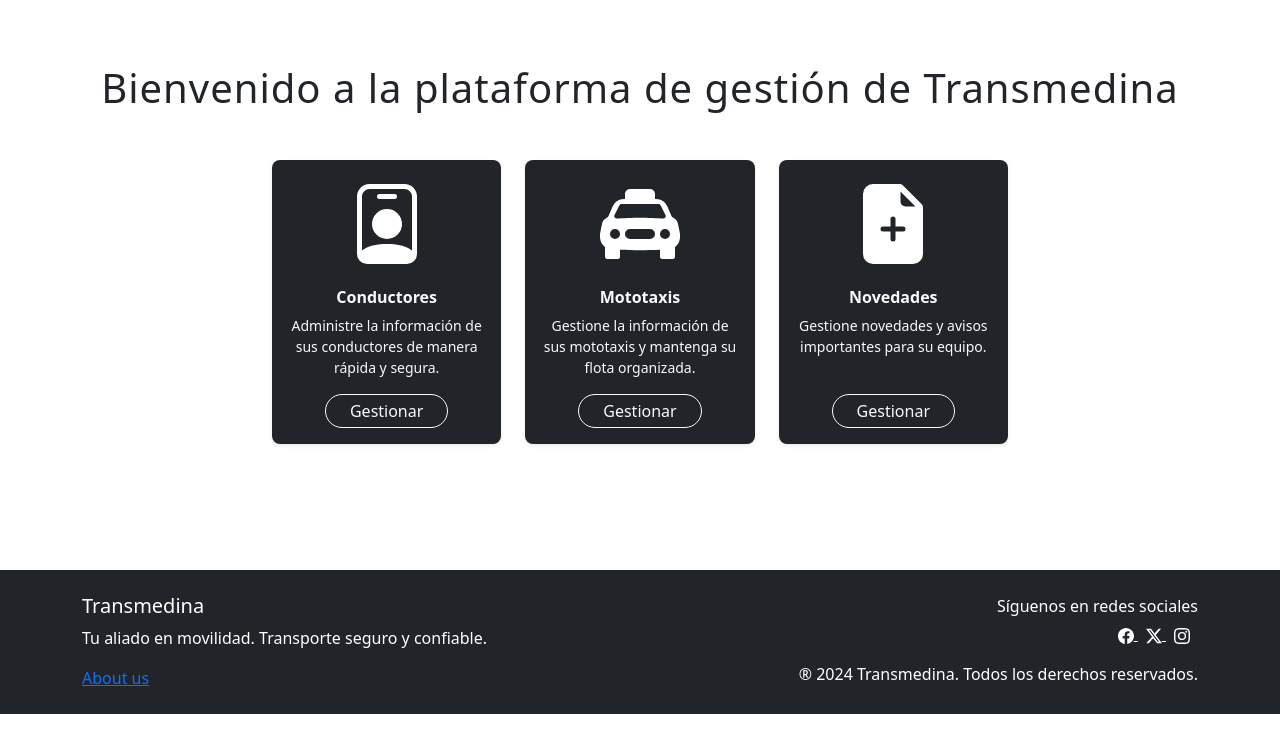
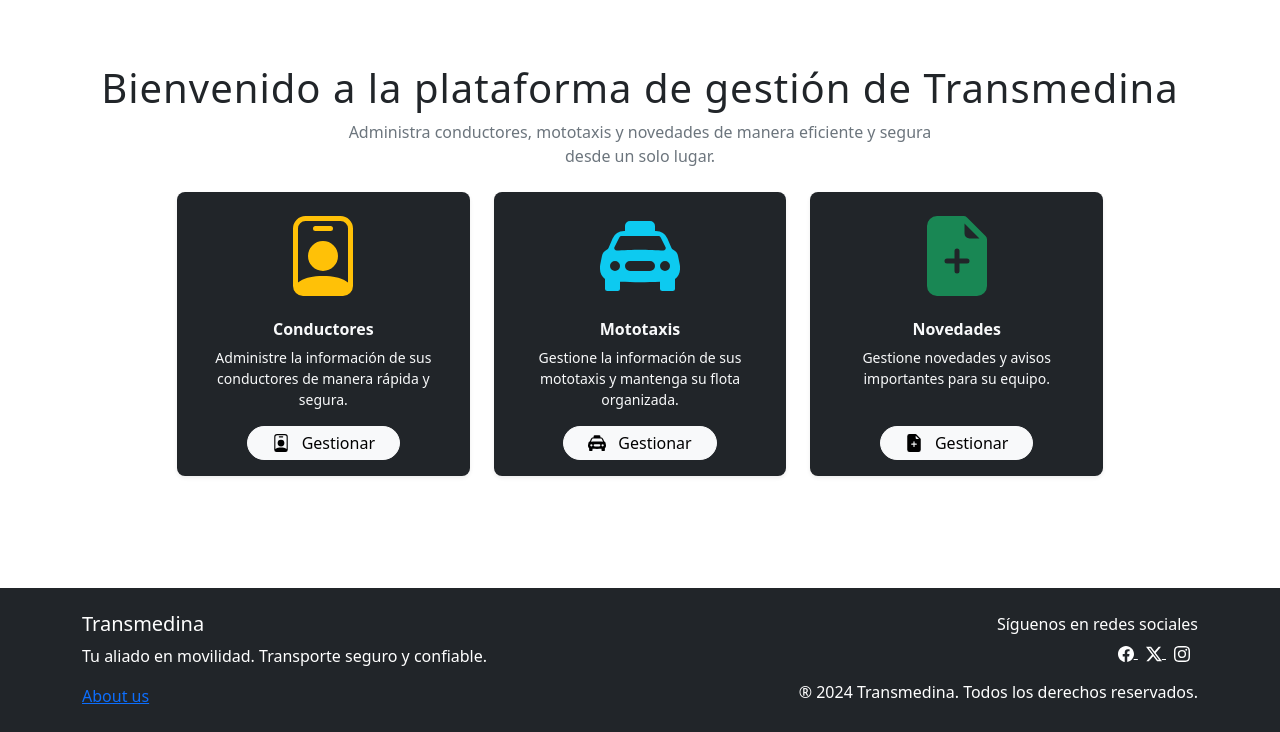
Before and after one commit to luiseurban/Transmedina_Project, a Django app: template conductores/templates/pages/home/home.html in a window 1280 px wide. Shown: the part 86-818 px from the top of the page. Run offline with Django 3.2, Linux system fonts and the light colour scheme; the template is opened without the code that fills it, so the values that code supplies are empty; some libraries are stand-ins or nearby versions.

Commit message:
Update home.html

```diff
--- a/conductores/templates/pages/home/home.html
+++ b/conductores/templates/pages/home/home.html
@@ -6,36 +6,75 @@
     <h1 class="text-center mt-5 fw-light" style="letter-spacing:1px;">
         Bienvenido a la plataforma de gestión de Transmedina
     </h1>
+    <p class="text-center text-secondary mt-2 mb-4" style="max-width: 600px; margin:auto;">
+        Administra conductores, mototaxis y novedades de manera eficiente y segura desde un solo lugar.
+    </p>
 </div>
 
-<div class="container mt-5">
+<div class="container mt-4 mb-5">
     <div class="row justify-content-center">
-        <div class="col-md-8 d-flex gap-4 justify-content-center">
+        <div class="col-12 col-md-10 d-flex flex-wrap gap-4 justify-content-center">
             <!-- Card 1 -->
-            <div class="card bg-dark border-0 rounded-3 shadow-sm d-flex flex-column" style="width: 15rem;">
-                <img src="/static/images/driver-image.svg" class="card-img-top mt-4 mb-2" alt="driver-image" style="width: 80px; height: 80px; margin:auto;">
+            <div class="card home-card bg-dark border-0 rounded-3 shadow-sm d-flex flex-column flex-grow-1"
+                 style="width: 15rem; min-width: 250px; transition: box-shadow .2s, transform .2s;"
+                 tabindex="0" aria-label="Gestionar conductores">
+                <div class="mt-4 mb-2 d-flex justify-content-center align-items-center">
+                    <svg width="80" height="80" fill="currentColor" aria-label="Conductores" class="text-warning">
+                        <use xlink:href="/static/images/sprite.svg#icon-person-badge" />
+                    </svg>
+                </div>
                 <div class="card-body text-light d-flex flex-column">
                     <h6 class="card-title fw-semibold text-center mb-2">Conductores</h6>
                     <p class="card-text small text-center mb-3">Administre la información de sus conductores de manera rápida y segura.</p>
-                    <a href="/conductores" class="btn btn-outline-light mt-auto mx-auto rounded-pill px-4 py-1">Gestionar</a>
+                    <a class="btn btn-light btn-gestionar mt-auto mx-auto rounded-pill px-4 py-1 d-flex align-items-center gap-2"
+                        aria-label="Gestionar conductores" href="/conductores">
+                        <svg width="18" height="18" fill="currentColor" class="me-1">
+                            <use xlink:href="/static/images/sprite.svg#icon-person-badge" />
+                        </svg>
+                        Gestionar
+                    </a>
                 </div>
             </div>
             <!-- Card 2 -->
-            <div class="card bg-dark border-0 rounded-3 shadow-sm d-flex flex-column" style="width: 15rem;">
-                <img src="/static/images/mototaxi-image.svg" class="card-img-top mt-4 mb-2" alt="mototaxi-image" style="width: 80px; height: 80px; margin:auto;">
+            <div class="card home-card bg-dark border-0 rounded-3 shadow-sm d-flex flex-column flex-grow-1"
+                 style="width: 15rem; min-width: 250px; transition: box-shadow .2s, transform .2s;"
+                 tabindex="0" aria-label="Gestionar mototaxis">
+                <div class="mt-4 mb-2 d-flex justify-content-center align-items-center">
+                    <svg width="80" height="80" fill="currentColor" aria-label="Mototaxis" class="text-info">
+                        <use xlink:href="/static/images/sprite.svg#icon-taxi-front-fill" />
+                    </svg>
+                </div>
                 <div class="card-body text-light d-flex flex-column">
                     <h6 class="card-title fw-semibold text-center mb-2">Mototaxis</h6>
                     <p class="card-text small text-center mb-3">Gestione la información de sus mototaxis y mantenga su flota organizada.</p>
-                    <a href="/mototaxis" class="btn btn-outline-light mt-auto mx-auto rounded-pill px-4 py-1">Gestionar</a>
+                    <a class="btn btn-light btn-gestionar mt-auto mx-auto rounded-pill px-4 py-1 d-flex align-items-center gap-2"
+                        aria-label="Gestionar mototaxis" href="/mototaxis">
+                        <svg width="18" height="18" fill="currentColor" class="me-1">
+                            <use xlink:href="/static/images/sprite.svg#icon-taxi-front-fill" />
+                        </svg>
+                        Gestionar
+                    </a>
                 </div>
             </div>
             <!-- Card 3 -->
-            <div class="card bg-dark border-0 rounded-3 shadow-sm d-flex flex-column" style="width: 15rem;">
-                <img src="/static/images/novedades-image.svg" class="card-img-top mt-4 mb-2" alt="novedades-image" style="width: 80px; height: 80px; margin:auto;">
+            <div class="card home-card bg-dark border-0 rounded-3 shadow-sm d-flex flex-column flex-grow-1"
+                 style="width: 15rem; min-width: 250px; transition: box-shadow .2s, transform .2s;"
+                 tabindex="0" aria-label="Gestionar novedades">
+                <div class="mt-4 mb-2 d-flex justify-content-center align-items-center">
+                    <svg width="80" height="80" fill="currentColor" aria-label="Novedades" class="text-success">
+                        <use xlink:href="/static/images/sprite.svg#icon-file-earmark-plus-fill" />
+                    </svg>
+                </div>
                 <div class="card-body text-light d-flex flex-column">
                     <h6 class="card-title fw-semibold text-center mb-2">Novedades</h6>
                     <p class="card-text small text-center mb-3">Gestione novedades y avisos importantes para su equipo.</p>
-                    <a href="/novedades" class="btn btn-outline-light mt-auto mx-auto rounded-pill px-4 py-1">Gestionar</a>
+                    <a class="btn btn-light btn-gestionar mt-auto mx-auto rounded-pill px-4 py-1 d-flex align-items-center gap-2"
+                        aria-label="Gestionar novedades" href="/novedades">
+                        <svg width="18" height="18" fill="currentColor" class="me-1">
+                            <use xlink:href="/static/images/sprite.svg#icon-file-earmark-plus-fill" />
+                        </svg>
+                        Gestionar
+                    </a>
                 </div>
             </div>
         </div>
```
